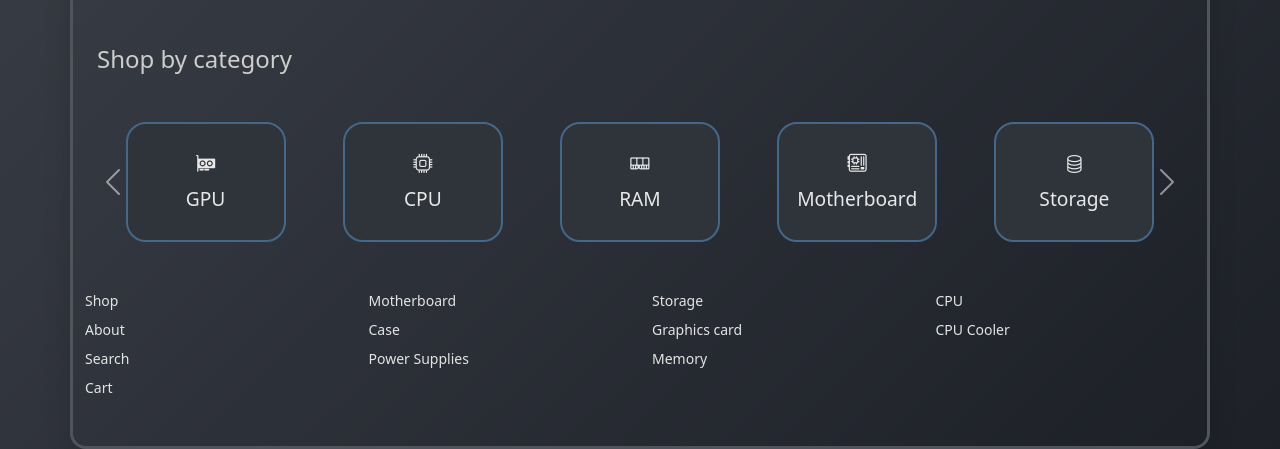
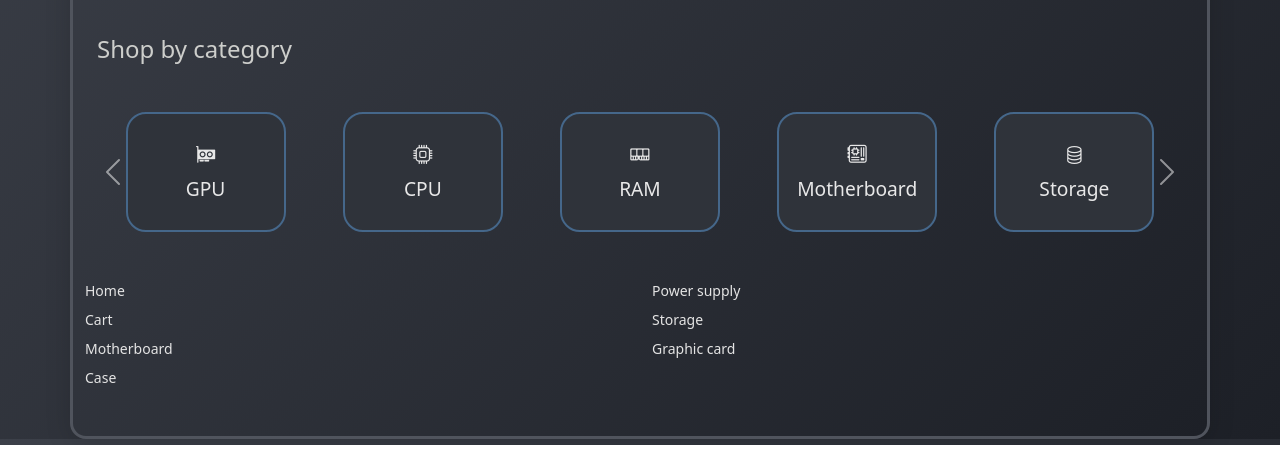
Before and after one commit to remicampistron512/qwen-parts, a website built with Vite: page src/index.html in a window 1280 px wide. Shown: the part 355-804 px from the top of the page. Built offline with nearby package versions, Linux system fonts and the light colour scheme; files whose address does not match are found by name.

Commit message:
Rend les liens du footer fonctionnels

```diff
--- a/src/index.html
+++ b/src/index.html
@@ -36,28 +36,6 @@
             text-decoration: underline;
         }
 
-        .hero-title {
-            font-size: clamp(2rem, 4vw, 3rem);
-            font-weight: 400;
-            letter-spacing: 0.2px;
-        }
-
-
-
-        .category-card {
-            border: 0;
-            border-radius: 0.25rem;
-            overflow: hidden;
-            background: #f6f7f9;
-        }
-
-
-
-        .section-title {
-            font-weight: 500;
-            color: #111;
-            margin-bottom: 1rem;
-        }
 
 
 
@@ -159,37 +137,24 @@
     <!-- Footer links -->
     <footer class="py-5">
         <div class="row g-4 footer-links small">
-            <div class="col-6 col-md-3">
+            <div class="col-6">
                 <ul class="list-unstyled mb-0 d-grid gap-2">
-                    <li><a href="#">Shop</a></li>
-                    <li><a href="#">About</a></li>
-                    <li><a href="#">Search</a></li>
-                    <li><a href="#">Cart</a></li>
+                    <li><a data-link href="/">Home</a></li>
+                    <li><a data-link href="/cart">Cart</a></li>
+                    <li><a data-link href="/category/motherboard">Motherboard</a></li>
+                    <li><a data-link href="/category/case">Case</a></li>
                 </ul>
             </div>
 
-            <div class="col-6 col-md-3">
+            <div class="col-6">
                 <ul class="list-unstyled mb-0 d-grid gap-2">
-                    <li><a href="#">Motherboard</a></li>
-                    <li><a href="#">Case</a></li>
-                    <li><a href="#">Power Supplies</a></li>
+                    <li><a data-link href="/category/psu">Power supply</a></li>
+                    <li><a data-link href="/category/storage">Storage</a></li>
+                    <li><a data-link href="/category/gpu">Graphic card</a></li>
                 </ul>
             </div>
 
-            <div class="col-6 col-md-3">
-                <ul class="list-unstyled mb-0 d-grid gap-2">
-                    <li><a href="#">Storage</a></li>
-                    <li><a href="#">Graphics card</a></li>
-                    <li><a href="#">Memory</a></li>
-                </ul>
-            </div>
 
-            <div class="col-6 col-md-3">
-                <ul class="list-unstyled mb-0 d-grid gap-2">
-                    <li><a href="#">CPU</a></li>
-                    <li><a href="#">CPU Cooler</a></li>
-                </ul>
-            </div>
         </div>
     </footer>
 </div>
```
